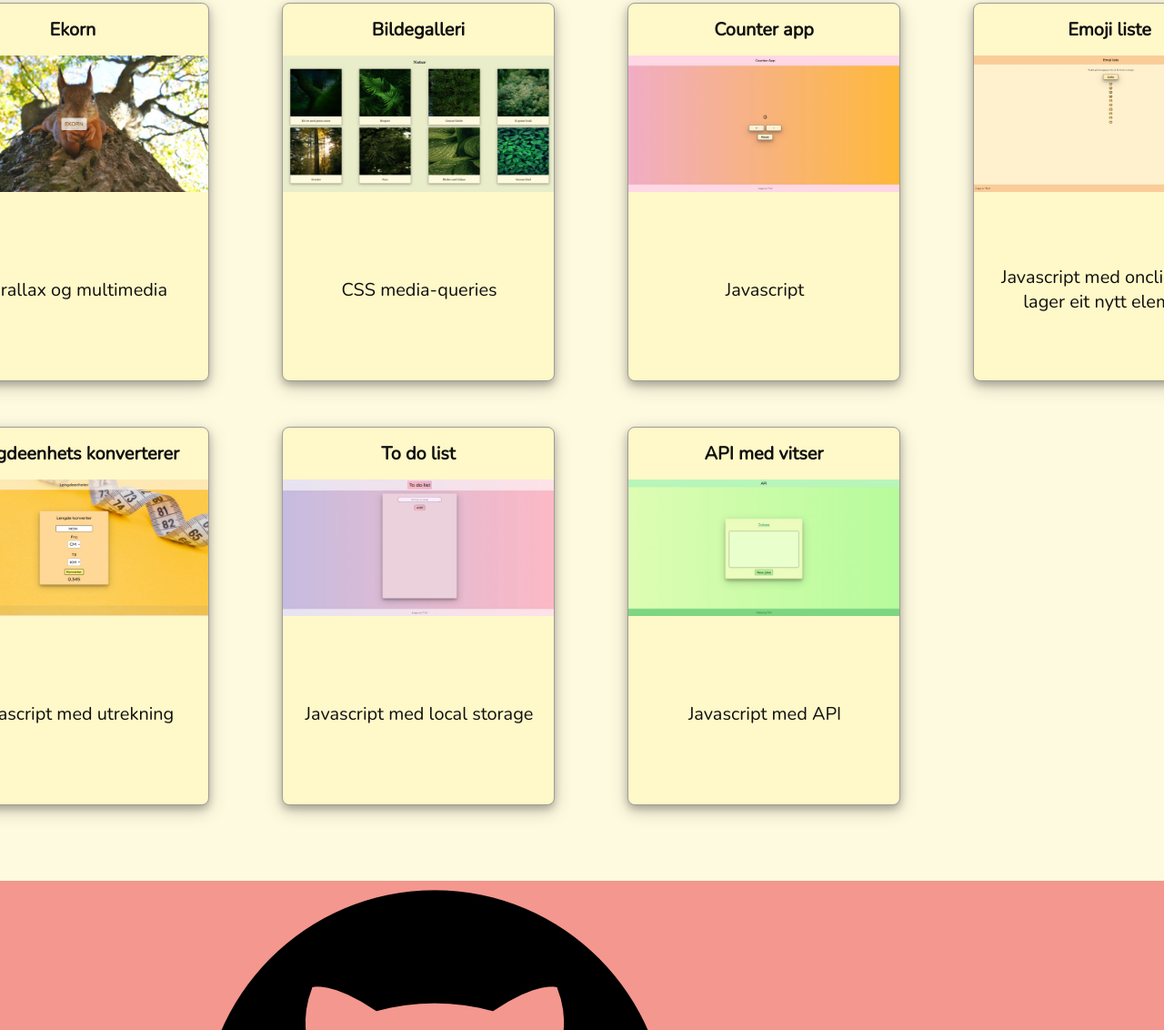
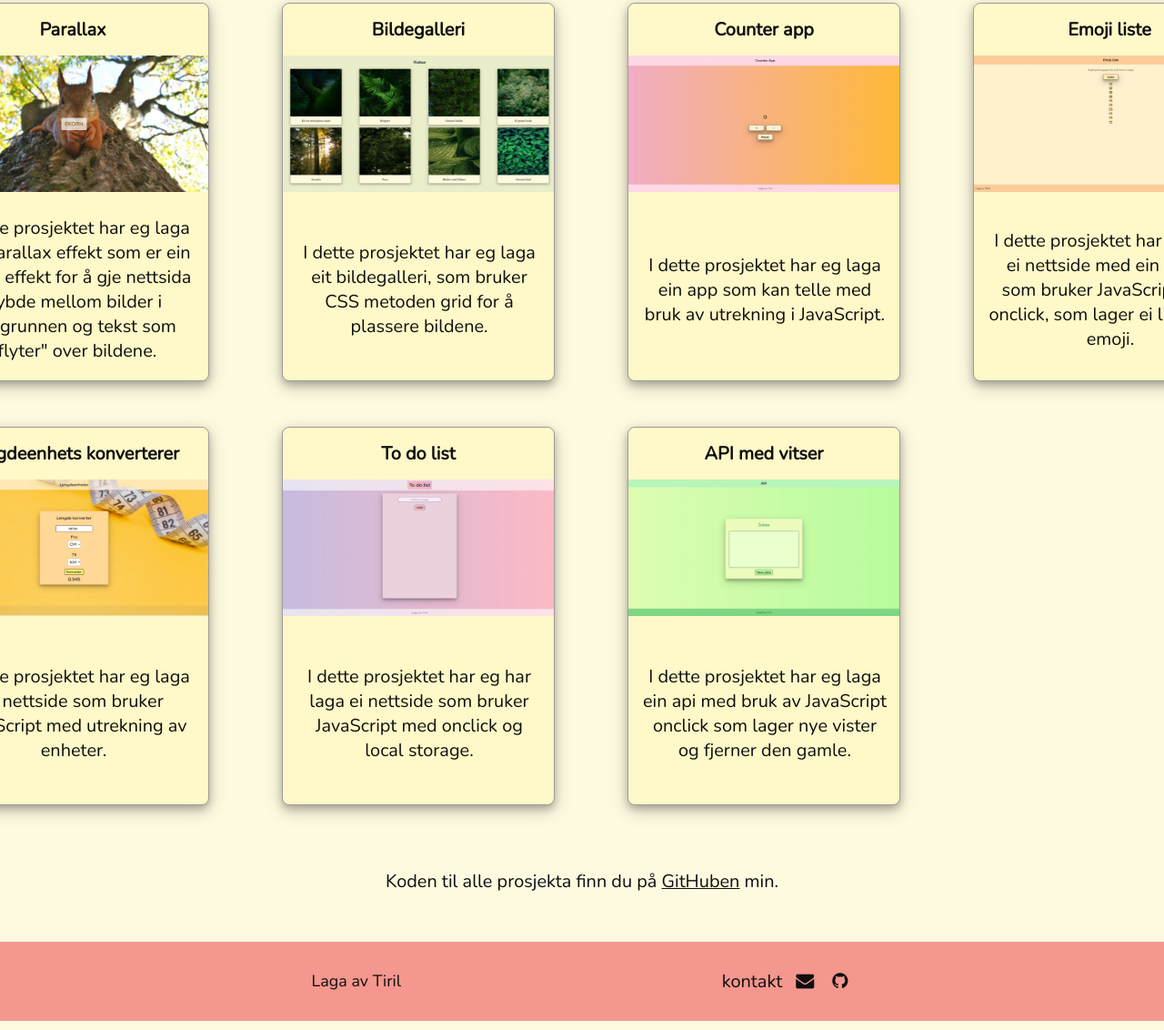
Before and after one commit to tirilkoder/Portfolio, a plain HTML site: page index.html in a window 1280 px wide. Shown: the part 1180-2312 px from the top of the page at 91% size. Drawn offline with nearby package versions, Linux system fonts and the light colour scheme; a web font is replaced by a local one.

Commit message:
Favicon, text and contact information

```diff
--- a/index.html
+++ b/index.html
@@ -5,9 +5,11 @@
     <meta name="viewport" content="width=device-width, initial-scale=1.0">
 
     <link rel="stylesheet" href="style.css">
+    <link rel="stylesheet" href="https://cdnjs.cloudflare.com/ajax/libs/font-awesome/4.7.0/css/font-awesome.min.css">
     <script src="script.js" type="module"></script>
 
     <title>Portofolio</title>
+    <link rel="icon" type="image/x-icon" href="https://api.iconify.design/pepicons-print/code.svg">
 </head>
 
 <body data_theme="light" class="body light_mode">
@@ -26,6 +28,9 @@
                 </li>
                 <li>
                     <a href="#website">Prosjekter</a>
+                </li>
+                <li>
+                    <a href="#contact">Kontakt</a>
                 </li>
             </ul>
         </nav>
@@ -47,7 +52,6 @@
     <!-- Part one
         Information about me and a picture -->
         <section id="home">
-
             <div class="information">
                 <h1 class="h1">
                     <span class="title-word title-word-1">Tiril</span>
@@ -56,7 +60,6 @@
                 <p class="me">
                     Hei, mitt namn er Tiril, er 24 år og bur ein time utanfor Bergen. Eg er interessert i programmering og tekninske ting.
                 </p>
-
             </div>
             <div class="image">
                 <img class="avatar" src="assets/avatar.png" alt="Ei dame"/>
@@ -66,15 +69,16 @@
         <!-- Part two
             About me -->
         <section id="about_me">
-            <div class="langue">
+            <div class="about_me">
                 <h4 class="h4">Om meg</h4>
                 <div class="box">
                     <p>
                     Begynte på Gløde programmeringskurs august 2023.
                     Dette er ei nettside der eg vil vise fram prosjekt som eg har laga.
                     Eg har lært HTML, CSS og JS som eg kjem til å vise i desse prosjekta.
-                </p>
+                    </p>
                 </div>
+            </div>
         </section>
 
         <!-- Part three
@@ -107,11 +111,13 @@
 
                     <div class="responsive">
                         <div class="gallery">
-                            <h4 class="he">Ekorn</h4>
+                            <h4 class="he">Parallax</h4>
                             <a target="_blank" href="https://amazing-banoffee-397e5d.netlify.app/">
                             <img class="img" src="/assets/ekorn.jpeg" alt="Nettside om ekorn"></a>
                             <div class="info">
-                                <a target="_blank" href="https://amazing-banoffee-397e5d.netlify.app/">Parallax og multimedia</a>
+                                <a target="_blank" href="https://amazing-banoffee-397e5d.netlify.app/">
+                                    I dette prosjektet har eg laga ein parallax effekt som er ein scroll effekt for å gje nettsida dybde mellom bilder i bakgrunnen og tekst som "flyter" over bildene.
+                                </a>
                             </div>
                         </div>
                     </div>
@@ -122,7 +128,9 @@
                             <a target="_blank" href="https://cozy-clafoutis-59631b.netlify.app">
                             <img class="img" src="/assets/bildegalleri.jpeg" alt="Nettside av bildegalleri"></a>
                             <div class="info">
-                                <a target="_blank" href="https://cozy-clafoutis-59631b.netlify.app/">CSS media-queries</a>
+                                <a target="_blank" href="https://cozy-clafoutis-59631b.netlify.app/">
+                                    I dette prosjektet har eg laga eit bildegalleri, som bruker CSS metoden grid for å plassere bildene.
+                                </a>
                             </div>
                         </div>
                     </div>
@@ -133,7 +141,9 @@
                             <a target="_blank" href="https://coruscating-starship-376915.netlify.app/">
                             <img class="img" src="/assets/Counter_app.jpeg" alt="Nettside av counter app"></a>
                             <div class="info">
-                                <a target="_blank" href="https://coruscating-starship-376915.netlify.app/">Javascript</a>
+                                <a target="_blank" href="https://coruscating-starship-376915.netlify.app/">
+                                    I dette prosjektet har eg laga ein app som kan telle med bruk av utrekning i JavaScript.
+                                </a>
                             </div>
                         </div>
                     </div>
@@ -144,7 +154,9 @@
                             <a target="_blank" href="https://sage-bubblegum-6fb9cd.netlify.app/">
                             <img class="img" src="/assets/emoji_liste.jpeg" alt="Nettside av emoji liste"></a>
                             <div class="info">
-                                <a target="_blank" href="https://sage-bubblegum-6fb9cd.netlify.app/">Javascript med onclick som lager eit nytt element</a>
+                                <a target="_blank" href="https://sage-bubblegum-6fb9cd.netlify.app/">
+                                    I dette prosjektet har eg laga ei nettside med ein knapp som bruker JavaScript med onclick, som lager ei liste med emoji.
+                                </a>
                             </div>
                         </div>
                     </div>
@@ -155,7 +167,9 @@
                             <a target="_blank" href="https://tubular-pixie-c5e8a5.netlify.app/">
                             <img class="img" src="assets/lengdeenheter.jpeg" alt="Nettside av lengdeenhets konverterer"></a>
                             <div class="info">
-                                <a target="_blank" href="https://tubular-pixie-c5e8a5.netlify.app/">Javascript med utrekning</a>
+                                <a target="_blank" href="https://tubular-pixie-c5e8a5.netlify.app/">
+                                    I dette prosjektet har eg laga ei nettside som bruker JavaScript med utrekning av enheter.
+                                </a>
                             </div>
                         </div>
                     </div>
@@ -166,7 +180,9 @@
                             <a target="_blank" href="https://eloquent-bombolone-619e1a.netlify.app/">
                             <img class="img" src="assets/to_do_list.jpeg" alt="Nettside av to do liste"></a>
                             <div class="info">
-                                <a target="_blank" href="https://eloquent-bombolone-619e1a.netlify.app/">Javascript med local storage</a>
+                                <a target="_blank" href="https://eloquent-bombolone-619e1a.netlify.app/">
+                                    I dette prosjektet har eg har laga ei nettside som bruker JavaScript med onclick og local storage.
+                                </a>
                             </div>
                         </div>
                     </div>
@@ -177,22 +193,29 @@
                             <a target="_blank" href="https://sweet-frangollo-04f778.netlify.app/">
                             <img class="img" src="assets/api_joke.jpeg" alt="Nettside av API med vitser"></a>
                             <div class="info">
-                                <a target="_blank" href="https://sweet-frangollo-04f778.netlify.app/">Javascript med API</a>
+                                <a target="_blank" href="https://sweet-frangollo-04f778.netlify.app/">
+                                I dette prosjektet har eg laga ein api med bruk av JavaScript onclick som lager nye vister og fjerner den gamle.
+                                </a>
                             </div>
                         </div>
                     </div>
             </div>
+            <p>Koden til alle prosjekta finn du på <a target="_blank" href="https://github.com/tirilkoder" class="git">GitHuben</a> min. </p>
         </section>
     </main>
 
-<footer class="footer">
-    <a
-        target="_blank" href="https://github.com/tirilkoder"> <img class="github" src="/assets/github.png" alt="Github profil">
-    </a>
+<footer class="footer" id="contact">
+
     <p class="made_by">
         Laga av Tiril
     </p>
 
+    <div class="box_4 e_post">
+        <p>kontakt</p>
+        <a href="mailto:tiril.koder@gmail.com" class="fa fa-envelope fa_envelope"></a>
+        <a target="_blank" href="https://github.com/tirilkoder" class="fa fa-github github"></a>
+    </div>
+
 </footer>
 </body>
 </html>
```
